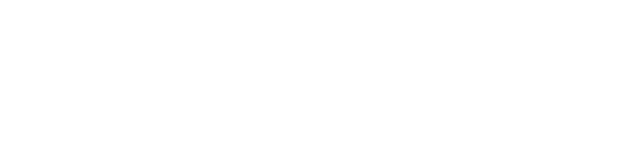
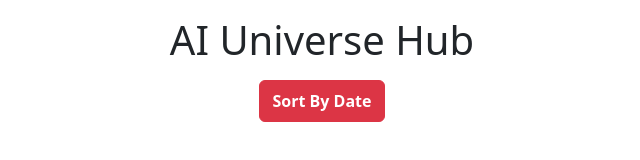
Before and after one commit to ProdipKumarShil/ph-assignment-06, a plain HTML site: page index.html in a window 1280 px wide. Shown: the whole page, without its empty margins (318-958 px from the left). Drawn offline with Linux system fonts and the light colour scheme.

Commit message:
added header section

```diff
--- a/index.html
+++ b/index.html
@@ -1,5 +1,6 @@
 <!DOCTYPE html>
 <html lang="en">
+
 <head>
     <meta charset="UTF-8">
     <meta http-equiv="X-UA-Compatible" content="IE=edge">
@@ -7,9 +8,23 @@
     <title>Ph Assignment-06</title>
     <link rel="stylesheet" href="./bootstrap/bootstrap.css">
 </head>
+
 <body>
+    <!-- header -->
+    <header>
+        <div class="text-center">
+            <h1 class="my-3">AI Universe Hub</h1>
+            <button type="button" class="btn btn-danger fw-bold py-2">Sort By Date</button>
+        </div>
+    </header>
+    <!-- header -->
+    <!-- main -->
+    <main>
 
+    </main>
+    <!-- main -->
     <script src="./bootstrap/bootstrap.min.js"></script>
     <script src="./main.js"></script>
 </body>
+
 </html>
```
